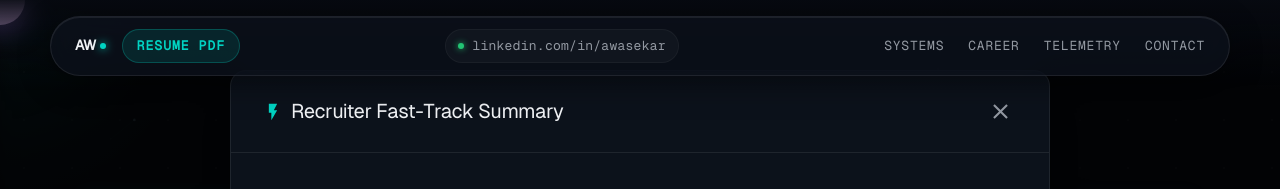
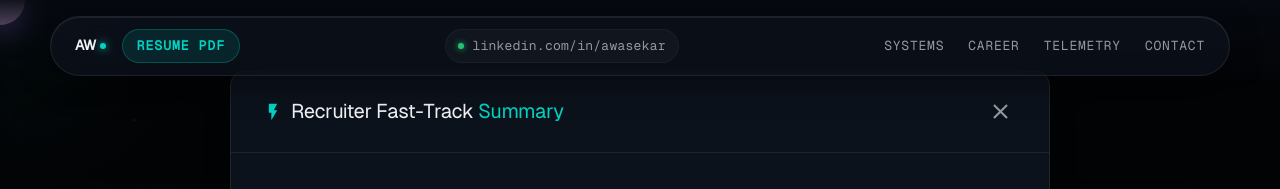
Before and after one commit to antrang/awasekar-portfolio, a React (Vite) app: page / in a window 1280 px wide. Both pictures are taken after a click on the button "Executive Brief". Shown: the top 189 px of the page. Built offline with nearby package versions, Linux system fonts and the light colour scheme.

Commit message:
style: restore half-silver half-teal text-accent on all section titles

```diff
--- a/src/base.css
+++ b/src/base.css
@@ -20,6 +20,7 @@ svg { display: block; }
 button, input, select, textarea { font: inherit; }
 .container { width: 100%; max-width: var(--container); margin-inline: auto; padding-inline: var(--gutter); box-sizing: border-box; }
 .num, .figure, td.num { font-variant-numeric: tabular-nums; }
+.text-accent { color: var(--color-accent); }
 .visually-hidden, .sr-only { position: absolute; width: 1px; height: 1px; overflow: hidden; clip-path: inset(50%); white-space: nowrap; margin: -1px; padding: 0; border: 0; }
 @media (max-width: 60rem) { :root { --gutter: 24px; --section-gap-s: 48px; --section-gap: 64px; --section-gap-l: 80px; } }
 @media (max-width: 40rem) { :root { --gutter: 16px; --section-gap-s: 40px; --section-gap: 56px; --section-gap-l: 72px; --gap-columns: 16px; } }
--- a/src/components/Contact.tsx
+++ b/src/components/Contact.tsx
@@ -12,7 +12,9 @@ const Contact = () => {
           {/* Founder Advisory Callout */}
           <div className="advisory-card">
             <span className="advisory-tag">Founder Advisory</span>
-            <h3 className="advisory-title">Data &amp; AI Advisory</h3>
+            <h3 className="advisory-title">
+              Data &amp; AI <span className="text-accent">Advisory</span>
+            </h3>
             <p className="advisory-desc">
               Selective technical consulting for startups and engineering teams looking to accelerate their data architecture and applied AI capabilities.
             </p>
@@ -34,7 +36,9 @@ const Contact = () => {
           {/* Recruiter & Career Channels */}
           <div className="recruiter-card">
             <span className="advisory-tag">Engineering Roles</span>
-            <h3 className="advisory-title">Let’s Build Together</h3>
+            <h3 className="advisory-title">
+              Let’s Build <span className="text-accent">Together</span>
+            </h3>
             <p className="advisory-desc">
               Open to high-impact opportunities in <strong>Applied AI Engineering</strong>, <strong>AI Product Engineering</strong>, and <strong>Forward-Deployed Engineering</strong>.
             </p>
--- a/src/components/Landing.tsx
+++ b/src/components/Landing.tsx
@@ -205,7 +205,9 @@ const Landing = () => {
               <div className="drawer-header">
                 <div className="drawer-title-wrap">
                   <MdFlashOn className="drawer-icon" />
-                  <h3 id="brief-title" className="drawer-title">Recruiter Fast-Track Summary</h3>
+                  <h3 id="brief-title" className="drawer-title">
+                    Recruiter Fast-Track <span className="text-accent">Summary</span>
+                  </h3>
                 </div>
                 <button
                   type="button"
```
